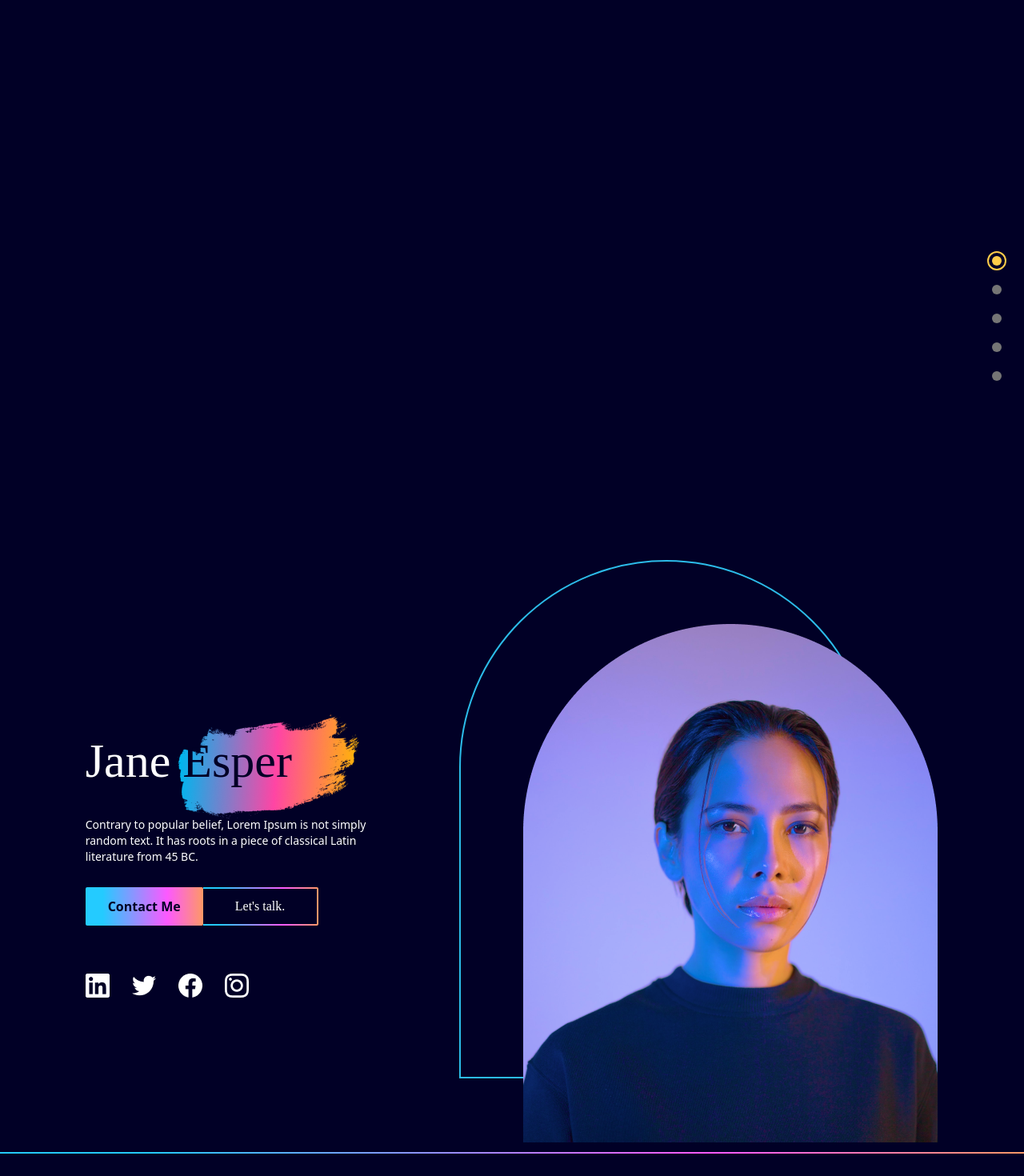
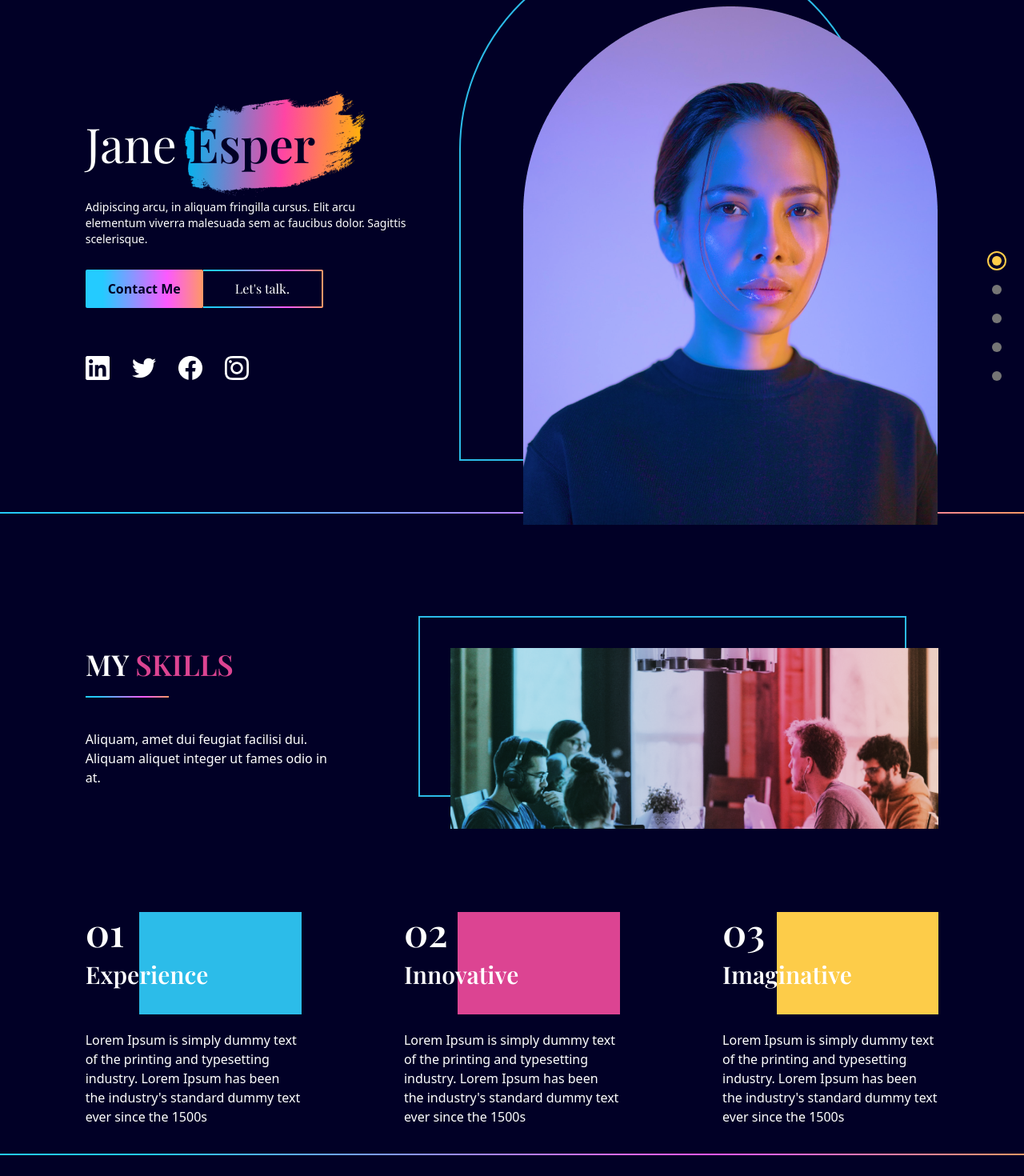
Before and after one commit to FumCode/react-portfolio-webapp, a React (Vite) app: page / in a window 1280 px wide. Shown: the part 160-1630 px from the top of the page at 80% size. Built offline with nearby package versions, Linux system fonts and the light colour scheme.

Commit message:
small fixes

```diff
--- a/src/App.jsx
+++ b/src/App.jsx
@@ -1,46 +1,97 @@
-import {useEffect, useState} from "react";
-import DotGroup from './scenes/DotGroup'
-import Landing from './scenes/Landing'
+import Navbar from "./scenes/Navbar";
+import Landing from "./scenes/Landing";
+import DotGroup from "./scenes/DotGroup";
+import MySkills from "./scenes/MySkills";
+import LineGradient from "./components/LineGradient";
+// import Projects from "./scenes/Projects";
+// import Contact from "./scenes/Contact";
+// import Footer from "./scenes/Footer";
 import useMediaQuery from "./hooks/useMediaQuery";
-import Navbar from './scenes/Navbar';
-import LineGradient from './components/LineGradient'
-import MySkills from './scenes/MySkills'
-
+import { useEffect, useState } from "react";
+// import Testimonials from "./scenes/Testimonials";
+import { motion } from "framer-motion";
 
 function App() {
     const [selectedPage, setSelectedPage] = useState("home");
-  const [isTopOfPage, setIsTopOfPage] = useState(true)
-  const isAboveMediumScreens = useMediaQuery("(min-width: 1060px)");
+    const [isTopOfPage, setIsTopOfPage] = useState(true);
+    const isDesktop = useMediaQuery("(min-width: 1060px)");
 
     useEffect(() => {
-        const handleScroll =() => {
-            window.scrollY === 0 ? setIsTopOfPage(true) : setIsTopOfPage(false)
+        const handleScroll = () => {
+            if (window.scrollY === 0) {
+                setIsTopOfPage(true);
+                setSelectedPage("home");
             }
-        window.addEventListener("scroll", handleScroll)
-        return () => window.removeEventListener("scroll", handleScroll)
+            if (window.scrollY !== 0) setIsTopOfPage(false);
+        };
+        window.addEventListener("scroll", handleScroll);
+        return () => window.removeEventListener("scroll", handleScroll);
     }, []);
 
     return (
-    <>
         <div className="app bg-deep-blue">
             <Navbar
                 isTopOfPage={isTopOfPage}
                 selectedPage={selectedPage}
-            setSelectedPage={setSelectedPage} />
-      </div>
-        <div className='w-5/6 mx-auto md:h-full'>
-            {isAboveMediumScreens && (
+                setSelectedPage={setSelectedPage}
+            />
+            <div className="w-5/6 mx-auto md:h-full">
+                {isDesktop && (
                     <DotGroup
                         selectedPage={selectedPage}
-                    setSelectedPage={setSelectedPage} />
+                        setSelectedPage={setSelectedPage}
+                    />
                 )}
-            <Landing setSelectedPage />
+                <motion.div
+                    margin="0 0 -200px 0"
+                    amount="all"
+                    onViewportEnter={() => setSelectedPage("home")}
+                >
+                    <Landing setSelectedPage={setSelectedPage} />
+                </motion.div>
             </div>
             <LineGradient />
-        <div className='w-5/6 mx-auto md:h-full'>
+            <div className="w-5/6 mx-auto md:h-full ">
+                <motion.div
+                    margin="0 0 -200px 0"
+                    amount="all"
+                    onViewportEnter={() => setSelectedPage("skills")}
+                >
                     <MySkills />
+                </motion.div>
             </div>
-    </>
+            <LineGradient />
+            {/*<div className="w-5/6 mx-auto">*/}
+            {/*    <motion.div*/}
+            {/*        margin="0 0 -200px 0"*/}
+            {/*        amount="all"*/}
+            {/*        onViewportEnter={() => setSelectedPage("projects")}*/}
+            {/*    >*/}
+            {/*        <Projects />*/}
+            {/*    </motion.div>*/}
+            {/*</div>*/}
+            {/*<LineGradient />*/}
+            {/*<div className="w-5/6 mx-auto md:h-full">*/}
+            {/*    <motion.div*/}
+            {/*        margin="0 0 -200px 0"*/}
+            {/*        amount="all"*/}
+            {/*        onViewportEnter={() => setSelectedPage("testimonials")}*/}
+            {/*    >*/}
+            {/*        <Testimonials />*/}
+            {/*    </motion.div>*/}
+            {/*</div>*/}
+            {/*<LineGradient />*/}
+            {/*<div className="w-5/6 mx-auto md:h-full">*/}
+            {/*    <motion.div*/}
+            {/*        margin="0 0 -200px 0"*/}
+            {/*        amount="all"*/}
+            {/*        onViewportEnter={() => setSelectedPage("contact")}*/}
+            {/*    >*/}
+            {/*        <Contact />*/}
+            {/*    </motion.div>*/}
+            {/*</div>*/}
+            {/*<Footer />*/}
+        </div>
     );
 }
 
--- a/src/hooks/useMediaQuery.jsx
+++ b/src/hooks/useMediaQuery.jsx
@@ -1,21 +1,19 @@
-import { useState, useEffect } from 'react'
-
+import { useState, useEffect } from "react";
 
 const useMediaQuery = (query) => {
+    const [matches, setMatches] = useState(false);
 
-    const [matches, setMatches] = useState(false)
-
-    useEffect(()=>{
+    useEffect(() => {
         const media = window.matchMedia(query);
         if (media.matches !== matches) {
-            setMatches(media.matches)
+            setMatches(media.matches);
         }
+        const listener = () => setMatches(media.matches);
+        window.addEventListener("resize", listener);
+        return () => window.removeEventListener("resize", listener);
+    }, [matches, query]);
 
-        const listener = () => setMatches(media.matches);
-        window.addEventListener('resize', listener)
-        return () => window.removeEventListener('resize', listener)
-    }, [matches, query]);
     return matches;
-}
+};
 
-export default useMediaQuery
+export default useMediaQuery;
--- a/src/index.css
+++ b/src/index.css
@@ -1,8 +1,10 @@
+@import url("https://fonts.googleapis.com/css2?family=Open+Sans:wght@400;600&family=Playfair+Display:wght@400;600&display=swap");
+
+
 @import "tailwindcss/base";
 @import "tailwindcss/components";
 @import "tailwindcss/utilities";
 
-@import url("https://fonts.googleapis.com/css2?family=Open+Sans:wght@400;600&family=Playfair+Display:wght@400;600&display=swap");
 
 html,
 body,
--- a/src/scenes/Landing.jsx
+++ b/src/scenes/Landing.jsx
@@ -1,17 +1,19 @@
-import useMediaQuery  from "../hooks/useMediaQuery";
+import SocialMediaIcons from "../components/SocialMediaIcons";
+import useMediaQuery from "../hooks/useMediaQuery";
 import { motion } from "framer-motion";
 import AnchorLink from "react-anchor-link-smooth-scroll";
 import profileImage from '../assets/profile-image.png'
-import SocialMediaIcons from '../components/SocialMediaIcons'
 
-
-const Landing = ({setSelectedPage}) => {
-    const isAboveMediaScreens = useMediaQuery('(min-width: 1060px)');
+const Landing = ({ setSelectedPage }) => {
+    const isAboveLarge = useMediaQuery("(min-width: 1060px)");
     return (
-        <section id='home' className='md:flex md:justify-between md:items-center md:h-full gap-16 py-10'>
-        {/*IMAGE SECTION*/}
+        <section
+            id="home"
+            className="md:flex md:justify-between md:items-center gap-16 md:h-full py-10"
+        >
+            {/* IMAGE SECTION */}
             <div className="basis-3/5 z-10 mt-16 md:mt-32 flex justify-center md:order-2">
-                {isAboveMediaScreens ? (
+                {isAboveLarge ? (
                     <div
                         className="relative z-0 ml-20 before:absolute before:-top-20 before:-left-20 before:rounded-t-[400px]
             before:w-full before:max-w-[400px] md:before:max-w-[600px] before:h-full before:border-2 before:border-blue before:z-[-1]"
@@ -30,31 +32,33 @@ const Landing = ({setSelectedPage}) => {
                     />
                 )}
             </div>
-            {/*MAIN SECTION*/}
-                <div className='z-30 basis-2/5 mt-12 md:mt-32'>
-                {/*HEADINGS*/}
+
+            {/* MAIN TEXT */}
+            <div className="z-30 basis-2/5 mt-12 md:mt-32">
+                {/* HEADINGS */}
                 <motion.div
-                        initial='hidden'
-                        whileInView='visible'
+                    initial="hidden"
+                    whileInView="visible"
                     viewport={{ once: true, amount: 0.5 }}
-                        transition={{duration: 0.5 }}
+                    transition={{ duration: 0.5 }}
                     variants={{
                         hidden: { opacity: 0, x: -50 },
-                            visible : { opacity: 1, x: 0 }
+                        visible: { opacity: 1, x: 0 },
                     }}
                 >
-                        <p className='text-6xl font-playfair z-10 text-center
-                        md:text-start'>
-                            Jane {''}
-                            <span className='xs:relative xs:text-deep-blue xs:font-samibolt
-                            x-20 xs:before:content-brush before:absolute before:-left-[25px]
-                            before:-top-[70px] before:z-[-1]'>
+                    <p className="text-6xl font-playfair z-10 text-center md:text-start">
+                        Jane {""}
+                        <span
+                            className="xs:relative xs:text-deep-blue xs:font-semibold z-20 xs:before:content-brush
+              before:absolute before:-left-[25px] before:-top-[70px] before:z-[-1]"
+                        >
               Esper
             </span>
                     </p>
-                        <p className='mt-10 mb-7 text-sm text-center md:text-start'>
-                            Contrary to popular belief, Lorem Ipsum is not simply random text.
-                            It has roots in a piece of classical Latin literature from 45 BC.
+
+                    <p className="mt-10 mb-7 text-sm text-center md:text-start">
+                        Adipiscing arcu, in aliquam fringilla cursus. Elit arcu elementum
+                        viverra malesuada sem ac faucibus dolor. Sagittis scelerisque.
                     </p>
                 </motion.div>
 
@@ -104,6 +108,7 @@ const Landing = ({setSelectedPage}) => {
                 </motion.div>
             </div>
         </section>
-    )
-}
-export default Landing
+    );
+};
+
+export default Landing;
--- a/src/scenes/MySkills.jsx
+++ b/src/scenes/MySkills.jsx
@@ -72,9 +72,9 @@ const MySkills = () => {
                         <div className="w-1/2 md:w-3/4 h-32 bg-blue absolute right-0 top-0 z-[-1]" />
                     </div>
                     <p className="mt-5">
-                        A auctor pharetra hendrerit mattis amet etiam interdum platea. Est
-                        morbi porttitor scelerisque fermentum, sagittis non egestas. Amet
-                        odio sit sagittis,
+                        Lorem Ipsum is simply dummy text of the printing and typesetting
+                        industry. Lorem Ipsum has been the industry's standard dummy text
+                        ever since the 1500s
                     </p>
                 </motion.div>
 
@@ -100,10 +100,9 @@ const MySkills = () => {
                         <div className="w-1/2 md:w-3/4 h-32 bg-red absolute right-0 top-0 z-[-1]" />
                     </div>
                     <p className="mt-5">
-                        Urna, eget pulvinar dolor cursus volutpat dictum odio. Nec ultricies
-                        amet in in neque nibh tortor. Libero sed pretium justo nulla blandit
-                        nulla amet habitant iaculis. Iaculis in congue vitae sollicitudin
-                        faucibus a
+                        Lorem Ipsum is simply dummy text of the printing and typesetting
+                        industry. Lorem Ipsum has been the industry's standard dummy text
+                        ever since the 1500s
                     </p>
                 </motion.div>
                 {/* IMAGINATIVE */}
@@ -128,10 +127,9 @@ const MySkills = () => {
                         <div className="w-1/2 md:w-3/4 h-32 bg-yellow absolute right-0 top-0 z-[-1]" />
                     </div>
                     <p className="mt-5">
-                        Accumsan eu fringilla nisi, eget. Vitae, eget ut id proin arcu in
-                        curabitur. Lectus libero, egestas enim aliquam quis felis amet.
-                        Sagittis, amet netus fringilla netus lobortis odio sed platea.
-                        Bibendum.
+                        Lorem Ipsum is simply dummy text of the printing and typesetting
+                        industry. Lorem Ipsum has been the industry's standard dummy text
+                        ever since the 1500s
                     </p>
                 </motion.div>
             </div>
--- a/src/scenes/Navbar.jsx
+++ b/src/scenes/Navbar.jsx
@@ -1,98 +1,106 @@
-import { useState } from 'react';
-import AnchorLink from 'react-anchor-link-smooth-scroll';
-import useMediaQuery from '../hooks/useMediaQuery';
+import { useState } from "react";
+import AnchorLink from "react-anchor-link-smooth-scroll";
+import useMediaQuery from "../hooks/useMediaQuery";
 import menuIcon from '../assets/menu-icon.svg'
 import closeIcon from '../assets/close-icon.svg'
 
-
-const Link = ({ page, selectedPage, setSelectedPage}) => {
+const Link = ({ page, selectedPage, setSelectedPage }) => {
     const lowerCasePage = page.toLowerCase();
     return (
         <AnchorLink
-            className={`${selectedPage === lowerCasePage ? 'text-yellow' : ''}
-            hover:text-yellow transition duration-500`}
+            className={`${
+                selectedPage === lowerCasePage ? "text-yellow" : ""
+            } hover:text-yellow transition duration-500`}
             href={`#${lowerCasePage}`}
-            onClick= {() => setSelectedPage(lowerCasePage)}
+            onClick={() => setSelectedPage(lowerCasePage)}
         >
             {page}
         </AnchorLink>
-    )
-}
+    );
+};
 
-const Navbar = ({ isTopOfPage, selectedPage, setSelectedPage}) => {
+const Navbar = ({ isTopOfPage, selectedPage, setSelectedPage }) => {
     const [isMenuToggled, setIsMenuToggled] = useState(false);
-    const isAboveSmallScreens = useMediaQuery('(min-width: 768px)');
-    const navbarBackground = isTopOfPage ? '' : 'bg-red'
+    const isDesktop = useMediaQuery("(min-width: 768px)");
+    const navbarBackground = isTopOfPage ? "" : "bg-red";
+
     return (
         <nav className={`${navbarBackground} z-40 w-full fixed top-0 py-6`}>
-        <div className='flex items-center justify-between mx-auto w-5/6'>
-            <h4 className='font-playfair text-3xl font-bold'>JE</h4>
+            <div className="flex items-center justify-between mx-auto w-5/6">
+                <h4 className="font-playfair text-3xl font-bold">JE</h4>
 
                 {/* DESKTOP NAV */}
-            {isAboveSmallScreens ? (
-                <div className='flex justify-between gap-16 font-opensans text-sm font-semibold'>
+                {isDesktop ? (
+                    <div className="flex justify-between gap-16 font-opensans text-sm font-semibold">
                         <Link
-                        page='Home'
+                            page="Home"
                             selectedPage={selectedPage}
                             setSelectedPage={setSelectedPage}
                         />
                         <Link
-                        page='Skills'
+                            page="Skills"
                             selectedPage={selectedPage}
                             setSelectedPage={setSelectedPage}
                         />
                         <Link
-                        page='Projects'
+                            page="Projects"
                             selectedPage={selectedPage}
                             setSelectedPage={setSelectedPage}
                         />
                         <Link
-                        page='Pestimonials'
+                            page="Testimonials"
                             selectedPage={selectedPage}
                             setSelectedPage={setSelectedPage}
                         />
                         <Link
-                        page='Contact'
+                            page="Contact"
                             selectedPage={selectedPage}
                             setSelectedPage={setSelectedPage}
                         />
                     </div>
-            ) : (<button className='rounded-full bg-red p-2' onClick={() => setIsMenuToggled(!isMenuToggled)}>
-                <img alt='menu-icon' src={menuIcon} />
-            </button>)}
-        {/*MOBILE MENU POPUP*/}
-            {!isAboveSmallScreens && isMenuToggled && (
-                <div className='fixed right-0 bottom-0 h-full bg-blue w-[300px]'>
+                ) : (
+                    <button
+                        className="rounded-full bg-red p-2"
+                        onClick={() => setIsMenuToggled(!isMenuToggled)}
+                    >
+                        <img alt="menu-icon" src={menuIcon} />
+                    </button>
+                )}
+
+                {/* MOBILE MENU POPUP */}
+                {!isDesktop && isMenuToggled && (
+                    <div className="fixed right-0 bottom-0 h-full bg-blue w-[300px]">
                         {/* CLOSE ICON */}
-                    <div className='flex justify-end p-12'>
+                        <div className="flex justify-end p-12">
                             <button onClick={() => setIsMenuToggled(!isMenuToggled)}>
-                            <img src={closeIcon} alt="close-icons"/>
+                                <img alt="close-icon" src={closeIcon} />
                             </button>
                         </div>
+
                         {/* MENU ITEMS */}
-                    <div className='flex flex-col gap-10 ml-[33%] text-2xl text-deep-blue'>
+                        <div className="flex flex-col gap-10 ml-[33%] text-2xl text-deep-blue">
                             <Link
-                            page='Home'
+                                page="Home"
                                 selectedPage={selectedPage}
                                 setSelectedPage={setSelectedPage}
                             />
                             <Link
-                            page='Skills'
+                                page="Skills"
                                 selectedPage={selectedPage}
                                 setSelectedPage={setSelectedPage}
                             />
                             <Link
-                            page='Projects'
+                                page="Projects"
                                 selectedPage={selectedPage}
                                 setSelectedPage={setSelectedPage}
                             />
                             <Link
-                            page='Testimonials'
+                                page="Testimonials"
                                 selectedPage={selectedPage}
                                 setSelectedPage={setSelectedPage}
                             />
                             <Link
-                            page='Contact'
+                                page="Contact"
                                 selectedPage={selectedPage}
                                 setSelectedPage={setSelectedPage}
                             />
@@ -101,7 +109,7 @@ const Navbar = ({ isTopOfPage, selectedPage, setSelectedPage}) => {
                 )}
             </div>
         </nav>
-  )
-}
+    );
+};
 
-export default Navbar
+export default Navbar;
--- a/tailwind.config.js
+++ b/tailwind.config.js
@@ -1,43 +1,44 @@
 /** @type {import('tailwindcss').Config} */
-export default {
-  content: [
-    "./index.html",
-    "./src/**/*.{js,ts,jsx,tsx}",
-  ],
-  mode: 'jit',
+module.exports = {
+  content: ["./src/**/*.{html,js,jsx}"],
+  mode: "jit",
   theme: {
     extend: {
       colors: {
-        blue: '#2CBCE9',
-        red:'#DC4492',
-        yellow: '#FDCC49',
-        gray: '#EDEDED',
-        'deep-blue': '#010026',
-        'dark-gray': '#757575',
-        'opaque-black': 'rgba(0,0,0,0.35)'
+        "deep-blue": "#010026",
+        blue: "#2CBCE9",
+        red: "#DC4492",
+        yellow: "#FDCC49",
+        grey: "#ededed",
+        "dark-gray": "#757575",
+        "opaque-black": "rgba(0,0,0,0.35)",
       },
       backgroundImage: (theme) => ({
-        'gradient-rainbow':
-          'linear-gradient(81.66deg, #00B5EE 7.21%, #FF45A4 45.05%, #FFBA00 78.07%)',
-          'gradient-rainblue':
-          'linear-gradient(90deg, #24CBFF 14.53%, #FC59FF 69.36%, #FFBD0C 117.73%)'
+        "gradient-rainbow":
+            "linear-gradient(81.66deg, #00B5EE 7.21%, #FF45A4 45.05%, #FFBA00 78.07%)",
+
+        "gradient-rainblue":
+            "linear-gradient(90deg, #24CBFF 14.53%, #FC59FF 69.36%, #FFBD0C 117.73%)",
       }),
       fontFamily: {
-        playfair: ['Playfair Display', 'serif'],
-        opensans: ['Open Sans', 'sans-sarif']
+        playfair: ["Playfair Display", "serif"],
+        opensans: ["Open Sans", "sans-serif"],
       },
       content: {
         brush: "url('./assets/brush.png')",
         person1: "url('./assets/person-1.png')",
         person2: "url('./assets/person-2.png')",
         person3: "url('./assets/person-3.png')",
-      }
+      },
     },
-    screens:{
-      xs: '480px',
-      sm: '768px',
-      md: '1068px'
+    screens: {
+      xs: "480px",
+      ss: "620px",
+      sm: "768px",
+      md: "1060px",
+      lg: "1200px",
+      xl: "1700px",
     },
   },
   plugins: [],
-}
+};
```
Lines whose indentation alone changed are shown as unchanged.
